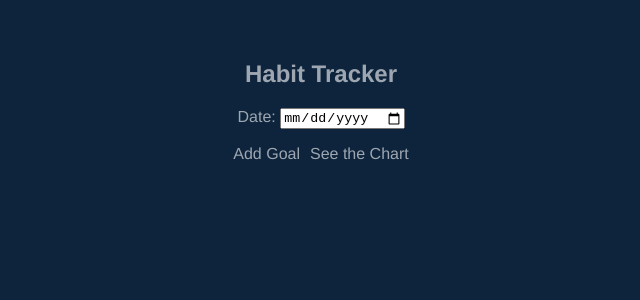
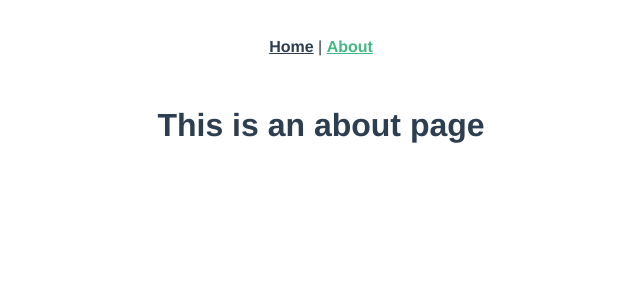
Before and after one commit to ItaloCanturil/Vue-Habit, a Vue app: page /about in a window 1280 px wide. Shown: the top 300 px of the page, without its empty margins (319-959 px from the left). Built offline with nearby package versions, Linux system fonts and the light colour scheme.

Commit message:
:sparkles: Feat: Add modal

```diff
--- a/src/App.vue
+++ b/src/App.vue
@@ -1,32 +1,32 @@
 <template>
   <div id="app">
-    <HabitTracker/>
+    <div id="nav">
+      <router-link to="/">Home</router-link> |
+      <router-link to="/about">About</router-link>
+    </div>
+    <router-view/>
   </div>
 </template>
 
-<script>
-import HabitTracker from './components/HabitTracker'
-
-export default {
-  name: 'habit-tracker',
-
-  components: {
-    HabitTracker
-  }
-}
-</script>
-
 <style>
-body {
-  background: #0D243C;
-  color: #9EA7B1;
-}
-
 #app {
   font-family: Avenir, Helvetica, Arial, sans-serif;
   -webkit-font-smoothing: antialiased;
   -moz-osx-font-smoothing: grayscale;
   text-align: center;
-  margin-top: 60px;
+  color: #2c3e50;
+}
+
+#nav {
+  padding: 30px;
+}
+
+#nav a {
+  font-weight: bold;
+  color: #2c3e50;
+}
+
+#nav a.router-link-exact-active {
+  color: #42b983;
 }
 </style>
--- a/src/components/HabitTracker.vue
+++ b/src/components/HabitTracker.vue
@@ -18,6 +18,7 @@
       <p class="modal__add" @click="searchDate()">Add Goal</p>
       <p class="modal__chart">See the Chart</p>
     </section>
+
   </section>
 </template>
 
--- a/src/main.js
+++ b/src/main.js
@@ -1,8 +1,10 @@
 import Vue from 'vue'
 import App from './App.vue'
+import router from './router'
 
 Vue.config.productionTip = false
 
 new Vue({
-  render: h => h(App),
+  router,
+  render: h => h(App)
 }).$mount('#app')
--- /dev/null
+++ b/src/router/index.js
@@ -0,0 +1,29 @@
+import Vue from 'vue'
+import VueRouter from 'vue-router'
+import Home from '../views/Home.vue'
+
+Vue.use(VueRouter)
+
+const routes = [
+  {
+    path: '/',
+    name: 'Home',
+    component: Home
+  },
+  {
+    path: '/about',
+    name: 'About',
+    // route level code-splitting
+    // this generates a separate chunk (about.[hash].js) for this route
+    // which is lazy-loaded when the route is visited.
+    component: () => import(/* webpackChunkName: "about" */ '../views/About.vue')
+  }
+]
+
+const router = new VueRouter({
+  mode: 'history',
+  base: process.env.BASE_URL,
+  routes
+})
+
+export default router
--- /dev/null
+++ b/src/views/About.vue
@@ -0,0 +1,5 @@
+<template>
+  <div class="about">
+    <h1>This is an about page</h1>
+  </div>
+</template>
--- /dev/null
+++ b/src/views/Home.vue
@@ -0,0 +1,18 @@
+<template>
+  <div class="home">
+    <img alt="Vue logo" src="../assets/logo.png">
+    <HelloWorld msg="Welcome to Your Vue.js App"/>
+  </div>
+</template>
+
+<script>
+// @ is an alias to /src
+import HelloWorld from '@/components/HelloWorld.vue'
+
+export default {
+  name: 'Home',
+  components: {
+    HelloWorld
+  }
+}
+</script>
```
Also changed, not shown: src/components/Modal.vue (added, +24 -0 lines).
